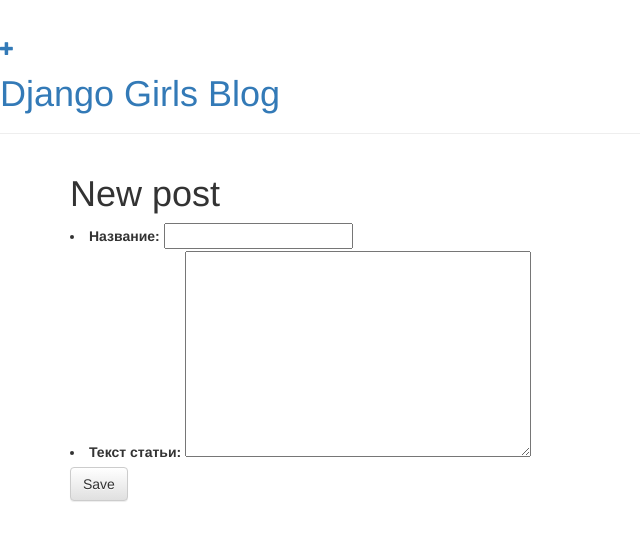
After one commit to NETsharing/my-first-blog, a Django app: page /post/new/ in a window 1280 px wide. The commit adds this page. Shown: the top 541 px of the page, without its empty margins (0-640 px from the left). Run offline with Django 3.2, Linux system fonts and the light colour scheme; some libraries are stand-ins or nearby versions.

Commit message:
New form for Posts

```diff
--- /dev/null
+++ b/blog/forms.py
@@ -0,0 +1,8 @@
+from django import forms
+from .models import Post
+
+class PostForms (forms.ModelForm):
+
+    class Meta:
+        model = Post
+        fields = ('title', 'text')
--- /dev/null
+++ b/blog/templates/blog/Forms.html
@@ -0,0 +1,9 @@
+{% extends 'blog/base.html' %}
+
+{% block content %}
+    <h1>New post</h1>
+    <form method="POST" class="post-form">{% csrf_token %}
+        {{ form.as_ul}}
+        <button type="submit" class="save btn btn-default">Save</button>
+    </form>
+{% endblock %}
--- a/blog/templates/blog/base.html
+++ b/blog/templates/blog/base.html
@@ -9,6 +9,7 @@
     </head>
  <body>
     <div class="page-header">
+        <a href="{% url 'post_new' %}" class="top-menu"><span class="glyphicon glyphicon-plus"></span></a>
         <h1><a href="/">Django Girls Blog</a></h1>
     </div>
     <div class="content container">
--- a/blog/urls.py
+++ b/blog/urls.py
@@ -11,4 +11,5 @@ urlpatterns = [
     path('post/', views.post_trust),
     path('post/<int:pk>/', views.post_detail, name='post_detail'),
     url(r'^$', views.post_list, name='post_list'),
+    path('post/new/', views.post_new, name='post_new')
 ]
--- a/blog/views.py
+++ b/blog/views.py
@@ -1,6 +1,8 @@
 from django.shortcuts import render, HttpResponse, get_object_or_404
 from .models import Post
 from django.utils import timezone
+from .forms import PostForms
+
 
 def post_list(request):
     posts = Post.objects.filter(published_date__lte=timezone.now()).order_by('published_date')
@@ -11,3 +13,6 @@ def post_detail(request, pk):
     post =get_object_or_404(Post, pk=pk)
     # post = Post.objects.get(pk=pk)
     return render(request, 'blog/post_detail.html', {'post':post})
+def post_new(request):
+    form = PostForms()
+    return render(request, 'blog/Forms.html', {'form':form} )
```
